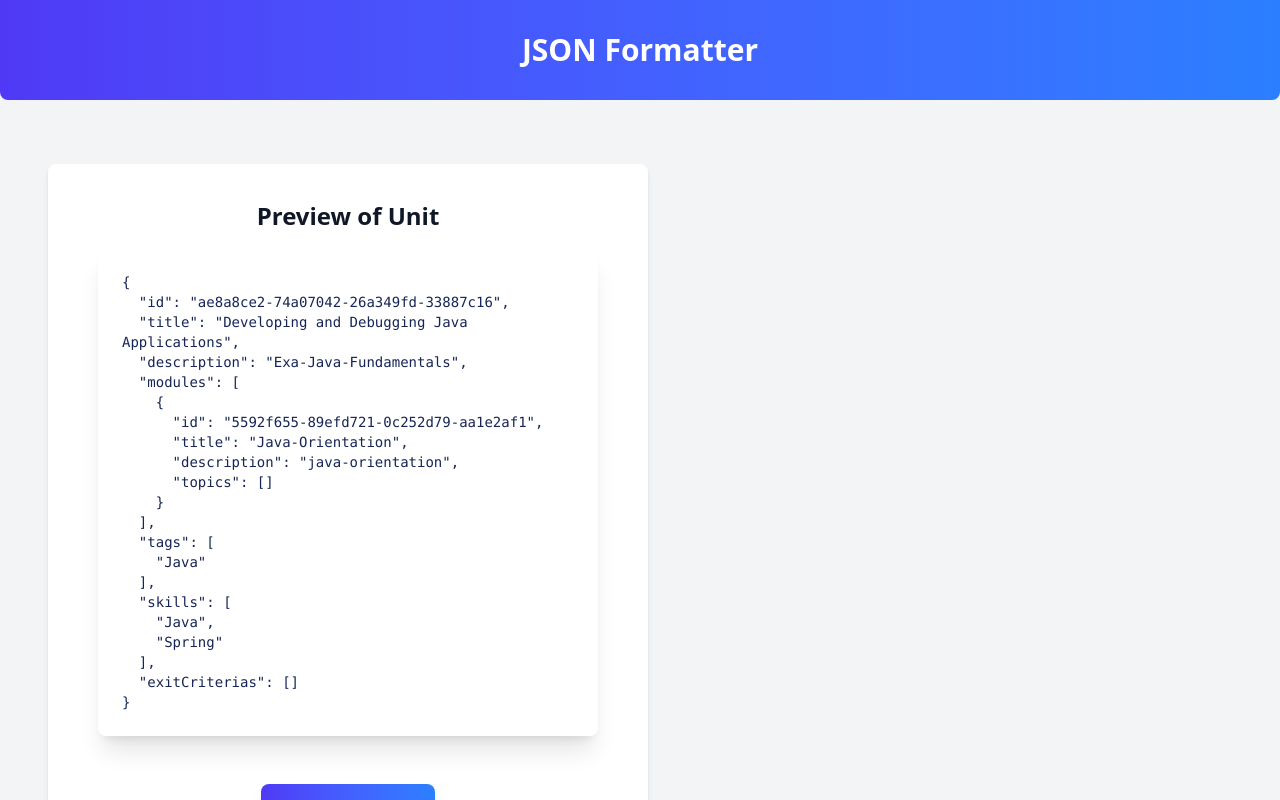
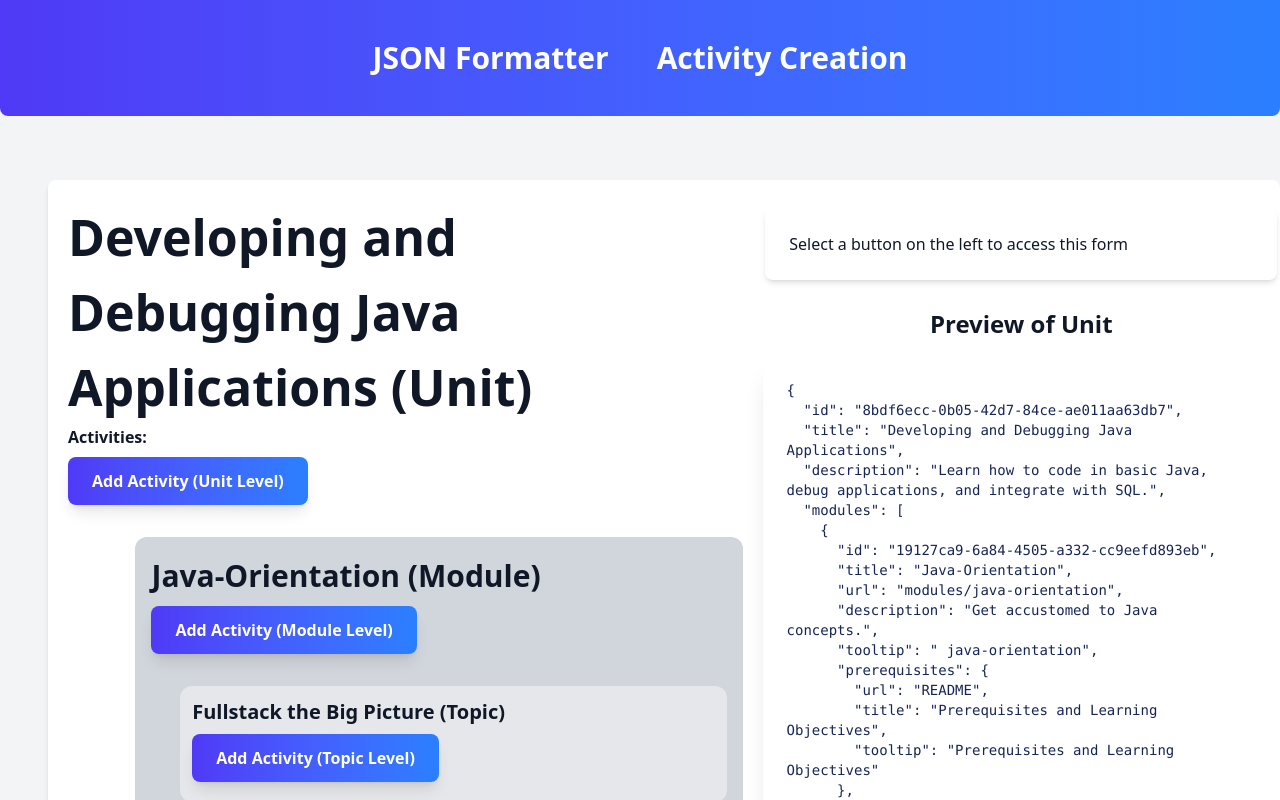
Before and after one commit to uladaharanina/JSON-Formatter, a React (Vite) app: page /activities in a window 1280 px wide. Shown: the top 800 px of the page. Built offline with nearby package versions, Linux system fonts and the light colour scheme.

Commit message:
Added routing to project

```diff
--- a/src/App.tsx
+++ b/src/App.tsx
@@ -1,73 +1,24 @@
 import './App.css'
-import { Taxonomy } from './components/navigation/Taxonomy'
 import { Header } from './components/Header';
-import { useState } from 'react';
 import React from 'react';
 import { AppProps } from './types';
-import UnitDisplay from './components/UnitDisplay';
+import { BrowserRouter, Route, Routes } from 'react-router-dom';
+import GenerateJSON from './components/GenerateJSON';
+import GenerateActivities from './components/GenerateActivities';
 
-const App = ({ onClick, text }:AppProps) => {
+const App = ({ onClick, text }: AppProps) => {
 
-  const jsonData = {
-
-      "id": "ae8a8ce2-74a07042-26a349fd-33887c16",
-      "title": "Developing and Debugging Java Applications",
-      "description": "Exa-Java-Fundamentals",
-      "modules": [
-        {
-          "id": "5592f655-89efd721-0c252d79-aa1e2af1",
-          "title": "Java-Orientation",
-          "description": "java-orientation",
-          "topics": []
-        }
-      ],
-      "tags": [
-        "Java"
-      ],
-      "skills": [
-        "Java",
-        "Spring"
-      ],
-      "exitCriterias": []
-
-  };
-
-  const [displayUnitCreationForm, setUnitCreationForm] = useState(false);
 
   return (
     <>
+
       <Header></Header>
-      <div className="min-h-screen bg-gray-100 text-gray-900 py-10">
+        <Routes>
 
-      {
-        displayUnitCreationForm &&  <Taxonomy closeForm = {() => setUnitCreationForm(false)}></Taxonomy>
-      }
-      {
-        !displayUnitCreationForm &&
-        <section className='flex'>
+          <Route path="/json" Component={GenerateJSON} />
+          <Route path="/activities" Component={GenerateActivities} />
+        </Routes>
 
-          <section className="  ml-12 my-6 px-6 py-4 bg-white rounded-lg shadow-md w-[600px]">
-          <h2 className="text-2xl font-semibold text-center mb-4 mt-5">Preview of Unit</h2>
-
-          <pre className="bg-white-800 w-[500px] m-auto text-blue-950 p-6 rounded-lg shadow-xl font-mono text-sm whitespace-pre-wrap ">
-            {JSON.stringify(jsonData, null, 2)}
-          </pre>
-
-            <button
-            onClick={() => setUnitCreationForm(prev => !prev)}
-            className="block mt-12 m-12 py-3 px-6 bg-gradient-to-r from-indigo-600 to-blue-500
-            text-white font-semibold rounded-lg shadow-lg transform text-center
-            transition duration-300 ease-in-out hover:scale-105 hover:shadow-2xl mx-auto
-            focus:outline-none focus:ring-2 focus:ring-indigo-300 cursor-pointer"
-            >Generate a Unit</button>
-          </section>
-
-        </section>
-      }
-      </div>
-      <section className = "min-h-screen bg-gray-100 text-gray-900 py-10">
-              <UnitDisplay/>
-          </section>
     </>
   )
 }
--- /dev/null
+++ b/src/components/GenerateActivities.tsx
@@ -0,0 +1,17 @@
+import '../App.css'
+import { useState } from 'react';
+import React from 'react';
+import { AppProps } from '../types';
+import UnitDisplay from './UnitDisplay';
+
+const GenerateActivities = () => {
+
+
+  return (
+    <section className="min-h-screen bg-gray-100 text-gray-900 py-10">
+      <UnitDisplay />
+    </section>
+  )
+}
+
+export default GenerateActivities;
--- /dev/null
+++ b/src/components/GenerateJSON.tsx
@@ -0,0 +1,69 @@
+import '../App.css'
+import { Taxonomy } from './navigation/Taxonomy'
+import { Header } from './Header';
+import { useState } from 'react';
+import React from 'react';
+import { AppProps } from '../types';
+import UnitDisplay from './UnitDisplay';
+
+const GenerateJSON = () => {
+
+  const jsonData = {
+
+    "id": "ae8a8ce2-74a07042-26a349fd-33887c16",
+    "title": "Developing and Debugging Java Applications",
+    "description": "Exa-Java-Fundamentals",
+    "modules": [
+      {
+        "id": "5592f655-89efd721-0c252d79-aa1e2af1",
+        "title": "Java-Orientation",
+        "description": "java-orientation",
+        "topics": []
+      }
+    ],
+    "tags": [
+      "Java"
+    ],
+    "skills": [
+      "Java",
+      "Spring"
+    ],
+    "exitCriterias": []
+
+  };
+
+  const [displayUnitCreationForm, setUnitCreationForm] = useState(false);
+
+  return (
+    <div className="min-h-screen bg-gray-100 text-gray-900 py-10">
+
+      {
+        displayUnitCreationForm && <Taxonomy closeForm={() => setUnitCreationForm(false)}></Taxonomy>
+      }
+      {
+        !displayUnitCreationForm &&
+        <section className='flex'>
+
+          <section className="  ml-12 my-6 px-6 py-4 bg-white rounded-lg shadow-md w-[600px]">
+            <h2 className="text-2xl font-semibold text-center mb-4 mt-5">Preview of Unit</h2>
+
+            <pre className="bg-white-800 w-[500px] m-auto text-blue-950 p-6 rounded-lg shadow-xl font-mono text-sm whitespace-pre-wrap ">
+              {JSON.stringify(jsonData, null, 2)}
+            </pre>
+
+            <button
+              onClick={() => setUnitCreationForm(prev => !prev)}
+              className="block mt-12 m-12 py-3 px-6 bg-gradient-to-r from-indigo-600 to-blue-500
+            text-white font-semibold rounded-lg shadow-lg transform text-center
+            transition duration-300 ease-in-out hover:scale-105 hover:shadow-2xl mx-auto
+            focus:outline-none focus:ring-2 focus:ring-indigo-300 cursor-pointer"
+            >Generate a Unit</button>
+          </section>
+
+        </section>
+      }
+    </div>
+  )
+}
+
+export default GenerateJSON;
--- a/src/components/Header.tsx
+++ b/src/components/Header.tsx
@@ -1,11 +1,16 @@
 import React from "react"
-export const Header : React.FC  = ()  => {
+import { Link } from "react-router-dom"
+export const Header: React.FC = () => {
   return (
     <header className="bg-gradient-to-r from-indigo-600 to-blue-500 text-white py-8 px-4 shadow-lg rounded-b-lg">
       <div className="max-w-7xl mx-auto flex items-center justify-center">
-                <h1 className="text-3xl font-bold text-left">
+        <Link className="text-3xl font-bold text-left mx-4 cursor-pointer hover:bg-blue-700 p-2" to = '/json'>
           JSON Formatter
-                </h1>
+        </Link>
+        <Link className="text-3xl font-bold text-left mx-4 cursor-pointer hover:bg-blue-700 p-2" to = '/activities'>
+          Activity Creation
+        </Link>
+
       </div>
     </header>
   )
--- a/src/components/UnitDisplay.tsx
+++ b/src/components/UnitDisplay.tsx
@@ -100,7 +100,7 @@ function UnitDisplay() {
 
   return (
 
-    <div className='ml-12 my-6 px-6 py-4 bg-white rounded-lg shadow-md w-4/5 flex justify-between'>
+    <div className='ml-12 my-6  bg-white rounded-lg shadow-md  flex justify-between'>
 
       <div>
         {unitTaxonomy &&
--- a/src/main.jsx
+++ b/src/main.jsx
@@ -2,9 +2,13 @@ import { StrictMode } from 'react'
 import { createRoot } from 'react-dom/client'
 import './index.css'
 import App from './App.tsx'
+import { BrowserRouter } from 'react-router-dom'
 
 createRoot(document.getElementById('root')).render(
   <StrictMode>
-    <App />
+  <BrowserRouter>
+
+  <App />
+  </BrowserRouter>
   </StrictMode>,
 )
```
Also changed, not shown: package.json (+4 -4 lines), 1 other file (tests, documents, lock files or other folders). Lines whose indentation alone changed are shown as unchanged.
